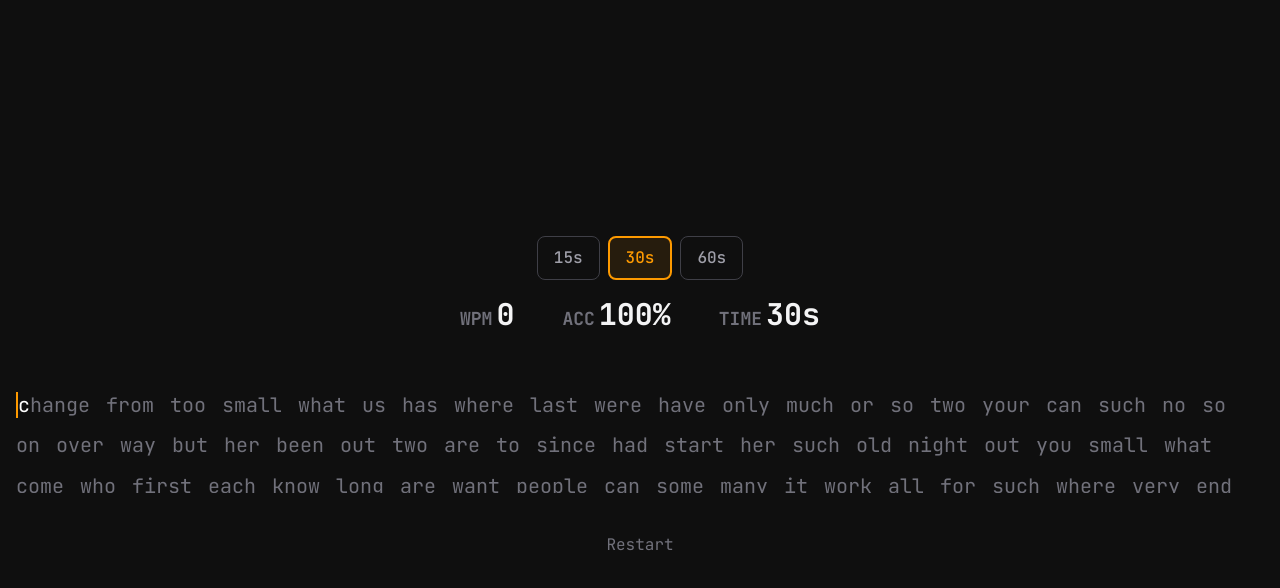
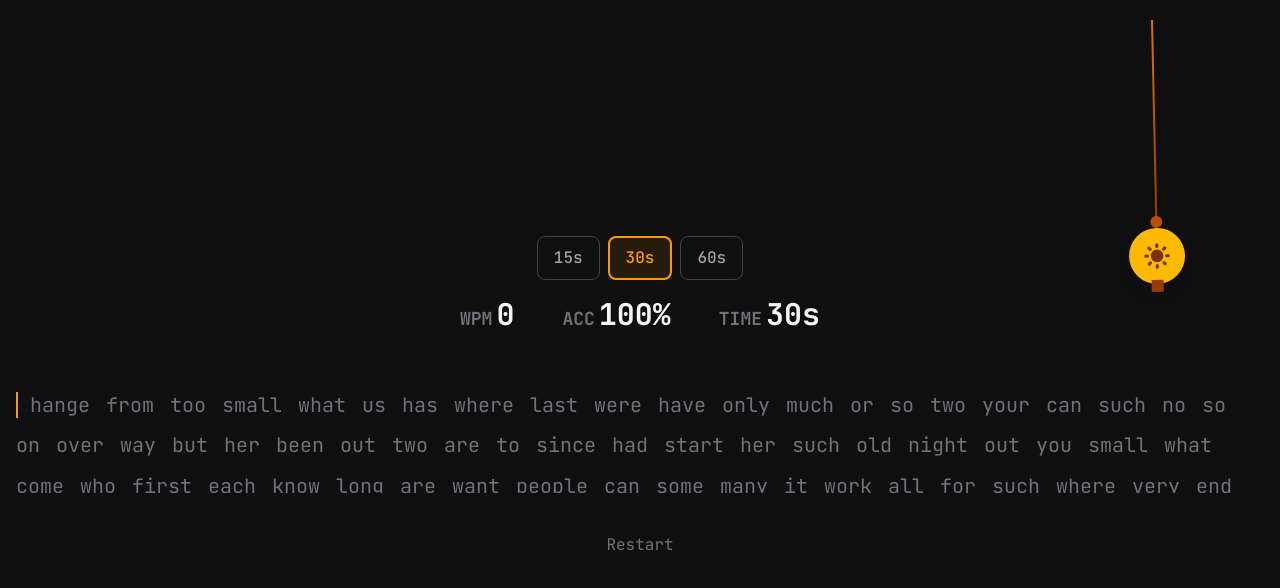
Before and after one commit to kuldeeprajput-dev/own-typing, a Next.js app: page / in a window 1280 px wide. Shown: the top 588 px of the page. Built offline with nearby package versions, Linux system fonts and the light colour scheme.

Commit message:
Enhance theme support across components and improve styling based on dark mode

```diff
--- a/components/ModeSelector.tsx
+++ b/components/ModeSelector.tsx
@@ -6,11 +6,12 @@ import { TestMode } from '@/types';
 interface ModeSelectorProps {
   mode: TestMode;
   onModeChange: (mode: TestMode) => void;
+  isDark?: boolean;
 }
 
 const modes: TestMode[] = [15, 30, 60];
 
-const ModeSelector = React.memo(function ModeSelector({ mode, onModeChange }: ModeSelectorProps) {
+const ModeSelector = React.memo(function ModeSelector({ mode, onModeChange, isDark = true }: ModeSelectorProps) {
   return (
     <div className="flex gap-2 mb-4">
       {modes.map((m) => (
@@ -21,7 +22,10 @@ const ModeSelector = React.memo(function ModeSelector({ mode, onModeChange }: Mo
             px-4 py-2 rounded-lg font-medium transition-colors
             ${mode === m
               ? 'border-2 border-amber-500 text-amber-500 bg-amber-500/10'
-              : 'border border-zinc-700 text-zinc-400 hover:border-zinc-500'}
+              : isDark
+                ? 'border border-zinc-700 text-zinc-400 hover:border-zinc-500'
+                : 'border border-gray-300 text-gray-600 hover:border-gray-400'
+            }
           `}
         >
           {m}s
--- a/components/Stats.tsx
+++ b/components/Stats.tsx
@@ -8,24 +8,25 @@ interface StatsProps {
   mode: TestMode;
   elapsed: number;
   bestWpm: number | null;
+  isDark?: boolean;
 }
 
-const Stats = React.memo(function Stats({ stats, mode, elapsed, bestWpm }: StatsProps) {
+const Stats = React.memo(function Stats({ stats, mode, elapsed, bestWpm, isDark = true }: StatsProps) {
   const timeRemaining = Math.max(0, Math.floor(mode - elapsed));
 
   return (
     <div className="flex flex-col items-center mb-6 font-['JetBrains_Mono',_monospace]">
       <div className="flex gap-12 text-3xl font-bold">
-        <div className="text-zinc-100">
-          <span className="text-zinc-500 text-lg mr-1">WPM</span>
+        <div className={isDark ? 'text-zinc-100' : 'text-gray-900'}>
+          <span className={`${isDark ? 'text-zinc-500' : 'text-gray-500'} text-lg mr-1`}>WPM</span>
           {stats.wpm}
         </div>
-        <div className="text-zinc-100">
-          <span className="text-zinc-500 text-lg mr-1">ACC</span>
+        <div className={isDark ? 'text-zinc-100' : 'text-gray-900'}>
+          <span className={`${isDark ? 'text-zinc-500' : 'text-gray-500'} text-lg mr-1`}>ACC</span>
           {stats.accuracy}%
         </div>
-        <div className="text-zinc-100">
-          <span className="text-zinc-500 text-lg mr-1">TIME</span>
+        <div className={isDark ? 'text-zinc-100' : 'text-gray-900'}>
+          <span className={`${isDark ? 'text-zinc-500' : 'text-gray-500'} text-lg mr-1`}>TIME</span>
           {timeRemaining}s
         </div>
       </div>
--- /dev/null
+++ b/components/ThemeToggle.tsx
@@ -0,0 +1,114 @@
+'use client';
+
+import React, { useState, useRef } from 'react';
+
+interface ThemeToggleProps {
+  isDark: boolean;
+  onToggle: () => void;
+}
+
+export default function ThemeToggle({ isDark, onToggle }: ThemeToggleProps) {
+  const [angle, setAngle] = useState(15);
+  const velocityRef = useRef(0);
+  const isDragging = useRef(false);
+  const lastX = useRef(0);
+  const animationRef = React.useRef<number>();
+
+  React.useEffect(() => {
+    const animate = () => {
+      if (!isDragging.current) {
+        velocityRef.current += -angle * 0.002;
+        velocityRef.current *= 0.99;
+
+        const newAngle = angle + velocityRef.current;
+
+        if (Math.abs(newAngle) < 0.1 && Math.abs(velocityRef.current) < 0.1) {
+          setAngle(0);
+        } else {
+          setAngle(newAngle);
+        }
+      }
+      animationRef.current = requestAnimationFrame(animate);
+    };
+
+    animationRef.current = requestAnimationFrame(animate);
+    return () => {
+      if (animationRef.current) cancelAnimationFrame(animationRef.current);
+    };
+  }, [angle]);
+
+  const handleMouseDown = (e: React.MouseEvent) => {
+    e.stopPropagation();
+    isDragging.current = true;
+    lastX.current = e.clientX;
+  };
+
+  React.useEffect(() => {
+    const handleMouseMove = (e: MouseEvent) => {
+      if (isDragging.current) {
+        const deltaX = e.clientX - lastX.current;
+        setAngle(prev => prev + deltaX * 0.25);
+        velocityRef.current = deltaX * 0.1;
+        lastX.current = e.clientX;
+      }
+    };
+
+    const handleMouseUp = () => {
+      isDragging.current = false;
+    };
+
+    window.addEventListener('mousemove', handleMouseMove);
+    window.addEventListener('mouseup', handleMouseUp);
+
+    return () => {
+      window.removeEventListener('mousemove', handleMouseMove);
+      window.removeEventListener('mouseup', handleMouseUp);
+    };
+  }, []);
+
+  return (
+    <div className="fixed z-50" style={{ top: '20px', right: '100px' }}>
+      <div
+        onMouseDown={handleMouseDown}
+        style={{
+          transform: `rotate(${angle}deg)`,
+          transformOrigin: 'top center',
+          cursor: 'grab',
+        }}
+      >
+        <div className="flex flex-col items-center">
+          <div className="w-0.5 bg-gradient-to-b from-amber-600 to-amber-800" style={{ height: '200px' }} />
+          <div className="w-3 h-3 bg-amber-700 rounded-full -mt-1" />
+
+          <button
+            onClick={(e) => {
+              e.stopPropagation();
+              onToggle();
+            }}
+            className={`
+              w-14 h-14 rounded-full flex items-center justify-center
+              transition-all duration-300 shadow-lg
+              hover:scale-110 active:scale-95
+              ${isDark
+                ? 'bg-amber-400 hover:bg-amber-300'
+                : 'bg-indigo-600 hover:bg-indigo-500'
+              }
+            `}
+          >
+            {isDark ? (
+              <svg className="w-8 h-8 text-amber-900" fill="currentColor" viewBox="0 0 20 20">
+                <path fillRule="evenodd" d="M10 2a1 1 0 011 1v1a1 1 0 11-2 0V3a1 1 0 011-1zm4 8a4 4 0 11-8 0 4 4 0 018 0zm-.464 4.95l.707.707a1 1 0 001.414-1.414l-.707-.707a1 1 0 00-1.414 1.414zm2.12-10.607a1 1 0 010 1.414l-.706.707a1 1 0 11-1.414-1.414l.707-.707a1 1 0 011.414 0zM17 11a1 1 0 100-2h-1a1 1 0 100 2h1zm-7 4a1 1 0 011 1v1a1 1 0 11-2 0v-1a1 1 0 011-1zM5.05 6.464A1 1 0 106.465 5.05l-.708-.707a1 1 0 00-1.414 1.414l.707.707zm1.414 8.486l-.707.707a1 1 0 01-1.414-1.414l.707-.707a1 1 0 011.414 1.414zM4 11a1 1 0 100-2H3a1 1 0 000 2h1z" clipRule="evenodd" />
+              </svg>
+            ) : (
+              <svg className="w-8 h-8 text-white" fill="currentColor" viewBox="0 0 20 20">
+                <path d="M17.293 13.293A8 8 0 016.707 2.707a8.001 8.0 0010.586 10.586z" />
+              </svg>
+            )}
+          </button>
+
+          <div className="w-3 h-3 bg-amber-800 -mt-1" />
+        </div>
+      </div>
+    </div>
+  );
+}
--- a/components/TypingTest.tsx
+++ b/components/TypingTest.tsx
@@ -6,9 +6,11 @@ import { TestMode } from '@/types';
 import ModeSelector from './ModeSelector';
 import Stats from './Stats';
 import WordDisplay from './WordDisplay';
+import ThemeToggle from './ThemeToggle';
 
 export default function TypingTest() {
   const [isFocused, setIsFocused] = useState(false);
+  const [isDark, setIsDark] = useState(true);
   const containerRef = useRef<HTMLDivElement>(null);
 
   const {
@@ -23,6 +25,10 @@ export default function TypingTest() {
     setMode,
     inputRef,
   } = useTypingEngine(30);
+
+  const toggleTheme = useCallback(() => {
+    setIsDark((prev) => !prev);
+  }, []);
 
   useEffect(() => {
     inputRef.current?.focus();
@@ -63,14 +69,16 @@ export default function TypingTest() {
 
   return (
     <div
-      className="flex flex-col items-center justify-center min-h-screen bg-[#0f0f0f] text-zinc-100 p-4"
+      className={`flex flex-col items-center justify-center min-h-screen p-4 transition-colors duration-300 ${isDark ? 'bg-[#0f0f0f] text-zinc-100' : 'bg-gray-100 text-gray-900'}`}
       onClick={() => inputRef.current?.focus()}
     >
+      <ThemeToggle isDark={isDark} onToggle={toggleTheme} />
+
       {(status === 'idle' || status === 'finished') && (
-        <ModeSelector mode={mode} onModeChange={handleModeChange} />
+        <ModeSelector mode={mode} onModeChange={handleModeChange} isDark={isDark} />
       )}
 
-      <Stats stats={stats} mode={mode} elapsed={elapsed} bestWpm={null} />
+      <Stats stats={stats} mode={mode} elapsed={elapsed} bestWpm={null} isDark={isDark} />
 
       {status !== 'finished' && (
         <div
@@ -78,10 +86,10 @@ export default function TypingTest() {
           className="relative w-full max-w-7xl cursor-text text-center mt-8"
           style={{ height: '6.5rem', overflow: 'hidden' }}
         >
-          <WordDisplay charStates={charStates} words={words} />
+          <WordDisplay charStates={charStates} words={words} isDark={isDark} />
           {!isFocused && (
             <div className="absolute inset-0 flex items-center justify-center">
-              <div className="px-4 py-2 bg-zinc-800/80 rounded-lg text-zinc-400 text-sm">
+              <div className={`px-4 py-2 rounded-lg text-sm ${isDark ? 'bg-zinc-800/80 text-zinc-400' : 'bg-gray-200/80 text-gray-600'}`}>
                 Click to focus
               </div>
             </div>
@@ -92,7 +100,7 @@ export default function TypingTest() {
       {status === 'finished' && (
         <div className="flex flex-col items-center mt-8">
           <div className="text-4xl font-bold mb-2">{stats.wpm} WPM</div>
-          <div className="text-zinc-400 mb-4">Accuracy: {stats.accuracy}%</div>
+          <div className={`mb-4 ${isDark ? 'text-zinc-400' : 'text-gray-600'}`}>Accuracy: {stats.accuracy}%</div>
           <button
             onClick={handleTryAgain}
             className="px-6 py-2 bg-amber-500 text-black font-bold rounded-lg hover:bg-amber-400 transition-colors"
@@ -116,7 +124,7 @@ export default function TypingTest() {
       {(status === 'idle' || status === 'running') && (
         <button
           onClick={handleRestart}
-          className="mt-8 px-4 py-2 text-zinc-500 hover:text-zinc-300 transition-colors"
+          className={`mt-8 px-4 py-2 transition-colors ${isDark ? 'text-zinc-500 hover:text-zinc-300' : 'text-gray-500 hover:text-gray-700'}`}
         >
           Restart
         </button>
--- a/components/WordDisplay.tsx
+++ b/components/WordDisplay.tsx
@@ -5,9 +5,10 @@ import { CharState } from '@/types';
 
 interface WordRowProps {
   charStates: CharState[];
+  isDark?: boolean;
 }
 
-const WordRow = React.memo(function WordRow({ charStates }: WordRowProps) {
+const WordRow = React.memo(function WordRow({ charStates, isDark = true }: WordRowProps) {
   return (
     <span className="inline-block mr-4 mb-2">
       {charStates.map((charState, index) => (
@@ -15,10 +16,10 @@ const WordRow = React.memo(function WordRow({ charStates }: WordRowProps) {
           key={index}
           className={`
             inline transition-colors duration-75
-            ${charState.status === 'idle' ? 'text-zinc-500' : ''}
-            ${charState.status === 'correct' ? 'text-green-400' : ''}
-            ${charState.status === 'incorrect' ? 'text-red-400 bg-red-900/20' : ''}
-            ${charState.status === 'current' ? 'text-white border-l-2 border-amber-500' : ''}
+            ${charState.status === 'idle' ? (isDark ? 'text-zinc-500' : 'text-gray-400') : ''}
+            ${charState.status === 'correct' ? 'text-green-500' : ''}
+            ${charState.status === 'incorrect' ? 'text-red-500 bg-red-100 dark:bg-red-900/20' : ''}
+            ${charState.status === 'current' ? 'text-gray-900 dark:text-white border-l-2 border-amber-500' : ''}
           `}
         >
           {charState.char}
@@ -33,15 +34,17 @@ WordRow.displayName = 'WordRow';
 interface WordDisplayProps {
   charStates: CharState[][];
   words: string[];
+  isDark?: boolean;
 }
 
-const WordDisplay = React.memo(function WordDisplay({ charStates, words }: WordDisplayProps) {
+const WordDisplay = React.memo(function WordDisplay({ charStates, words, isDark = true }: WordDisplayProps) {
   return (
     <div className="flex flex-wrap leading-relaxed text-xl font-['JetBrains_Mono',_monospace]">
       {words.map((word, index) => (
         <WordRow
           key={index}
           charStates={charStates[index] || []}
+          isDark={isDark}
         />
       ))}
     </div>
```
Also changed, not shown: hooks/useTypingEngine.ts (+25 -18 lines).
